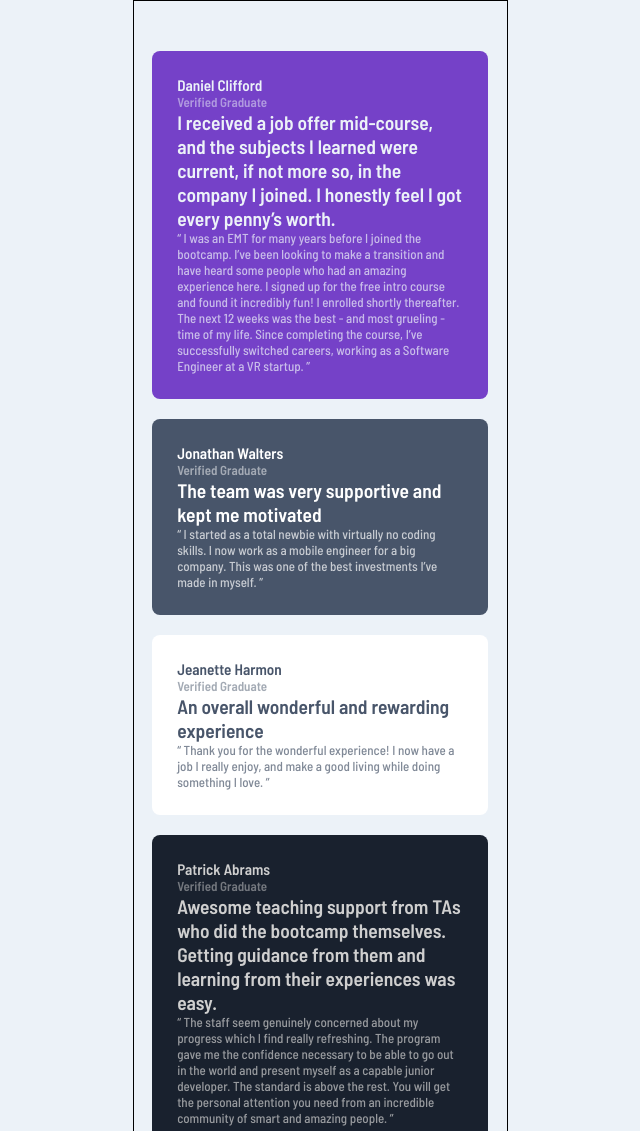
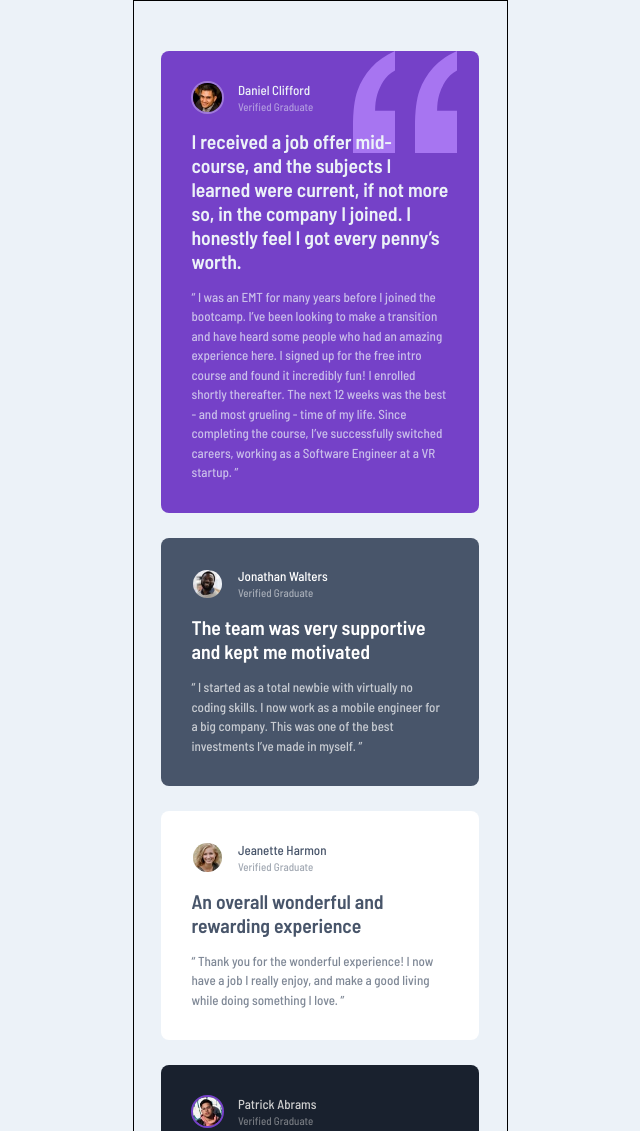
Before and after one commit to michelleracho/testimonials-grid-section, a plain HTML site: page index.html in a window 1280 px wide. Shown: the top 1131 px of the page, without its empty margins (320-960 px from the left). Drawn offline with Linux system fonts and the light colour scheme.

Commit message:
style card

```diff
--- a/index.html
+++ b/index.html
@@ -25,6 +25,9 @@
       <ul class="testimonials">
         <li class="card card--1">
           <div class="author">
+            <figure class="author__photo">
+              <img src="./images/image-daniel.jpg" alt="Daniel Clifford" />
+            </figure>
             <h3 class="author__name">Daniel Clifford</h3>
             <h4 class="author__title">Verified Graduate</h4>
           </div>
@@ -46,6 +49,9 @@
 
         <li class="card card--2">
           <div class="author">
+            <figure class="author__photo">
+              <img src="./images/image-jonathan.jpg" alt="Jonathan Walters" />
+            </figure>
             <h3 class="author__name">Jonathan Walters</h3>
             <h4 class="author__title">Verified Graduate</h4>
           </div>
@@ -61,6 +67,9 @@
 
         <li class="card card--3">
           <div class="author">
+            <figure class="author__photo">
+              <img src="./images/image-jeanette.jpg" alt="Jeanette Harmon" />
+            </figure>
             <h3 class="author__name">Jeanette Harmon</h3>
             <h4 class="author__title">Verified Graduate</h4>
           </div>
@@ -75,6 +84,9 @@
 
         <li class="card card--4">
           <div class="author">
+            <figure class="author__photo">
+              <img src="./images/image-patrick.jpg" alt="Patrick Abrams" />
+            </figure>
             <h3 class="author__name">Patrick Abrams</h3>
             <h4 class="author__title">Verified Graduate</h4>
           </div>
@@ -95,6 +107,9 @@
 
         <li class="card card--5">
           <div class="author">
+            <figure class="author__photo">
+              <img src="./images/image-kira.jpg" alt="Kira Whittle" />
+            </figure>
             <h3 class="author__name">Kira Whittle</h3>
             <h4 class="author__title">Verified Graduate</h4>
           </div>
--- a/scss/_layout.scss
+++ b/scss/_layout.scss
@@ -1,5 +1,6 @@
 .container {
-  width: 90%;
+  // width: 90%;
+  width: 85%;
   margin: 5rem auto;
 }
 
--- a/scss/components/_author.scss
+++ b/scss/components/_author.scss
@@ -1,8 +1,32 @@
 .author {
+  display: grid;
+  grid-template-columns: 3.25rem auto;
+  grid-template-rows: repeat(2, auto);
+  column-gap: 1.4rem;
+  // row-gap: 0;
+  align-items: center;
+  margin-bottom: 1.5rem;
+}
+
+.author__photo {
+  grid-column: 1/2;
+  grid-row: 1/-1;
+  width: 100%;
+
+  img {
+    width: 100%;
+    height: auto;
+    display: block;
+    border-radius: 50%;
+  }
 }
 
 .author__name {
+  font-size: 1.3rem;
+  font-weight: 500;
 }
 
 .author__title {
+  font-size: 1.1rem;
+  font-weight: 500;
 }
--- a/scss/components/_card.scss
+++ b/scss/components/_card.scss
@@ -1,26 +1,39 @@
 .card {
-  padding: 2.5rem;
+  padding: 3rem;
   border-radius: 0.8rem;
 
   &:not(:last-child) {
-    margin-bottom: 2rem;
+    margin-bottom: 2.5rem;
   }
 }
 
 .card--1 {
-  background-color: $color-primary-violet;
+  background: url(/images/bg-pattern-quotation.svg) no-repeat top right 10%,
+    $color-primary-violet;
   @include textColor($color-neutral-grayish-blue);
+
+  .author__photo {
+    @include photoBorder(rgba($color-primary-white, 0.3));
+  }
 }
 
 .card--2 {
   background-color: $color-primary-grayish-blue;
   @include textColor($color-primary-white);
+
+  .author__photo {
+    @include photoBorder(transparent);
+  }
 }
 
 .card--3,
 .card--5 {
   background-color: $color-primary-white;
   @include textColor($color-primary-grayish-blue);
+
+  .author__photo {
+    @include photoBorder(transparent);
+  }
 }
 
 .card--3 {
@@ -29,13 +42,21 @@
 .card--4 {
   background-color: $color-primary-blackish-blue;
   @include textColor($color-neutral-light-gray);
+
+  .author__photo {
+    @include photoBorder($color-primary-violet);
+  }
 }
 
 .card--5 {
 }
 
 .card__heading {
+  font-size: 1.97rem;
+  font-weight: 600;
+  margin-bottom: 1.5rem;
 }
 
 .card__msg {
+  line-height: 1.5;
 }
--- a/scss/utilities/_mixins.scss
+++ b/scss/utilities/_mixins.scss
@@ -32,3 +32,9 @@
     color: rgba($color, 0.7);
   }
 }
+
+@mixin photoBorder($color) {
+  img {
+    border: 2.55px solid $color;
+  }
+}
```
Also changed, not shown: css/main.css, 1 other file.
